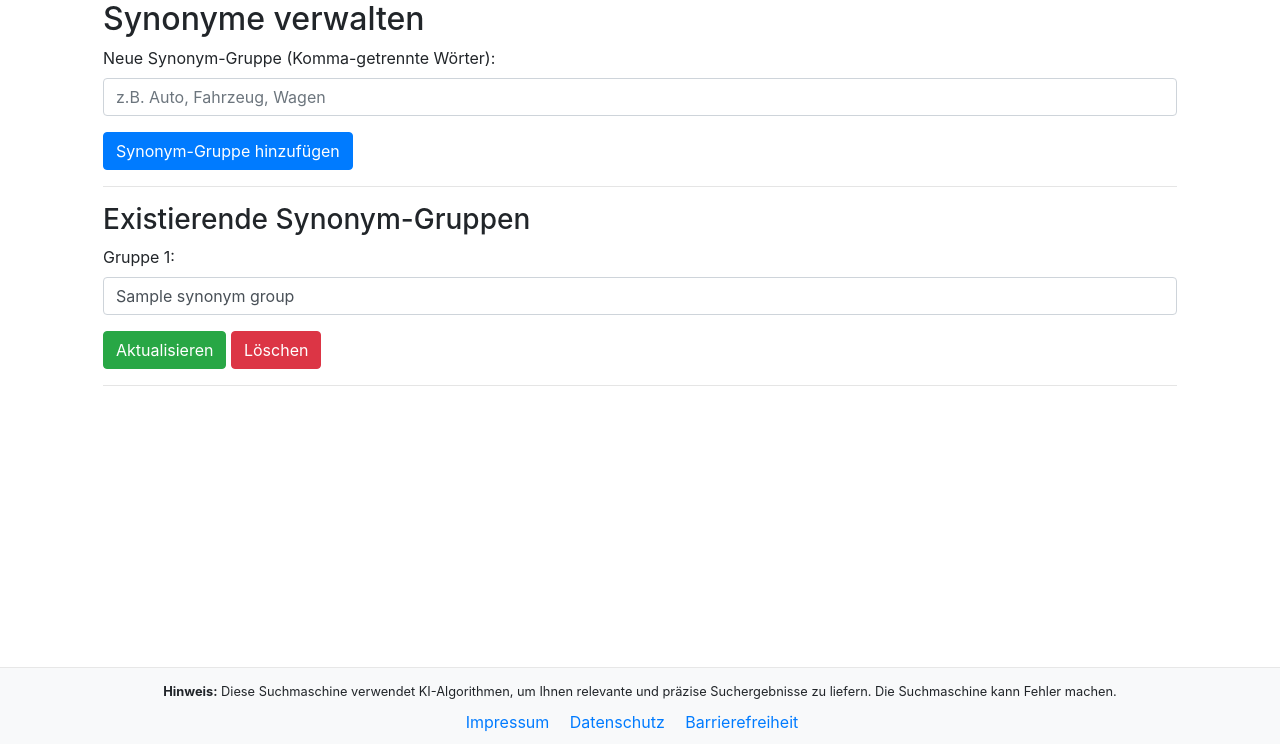
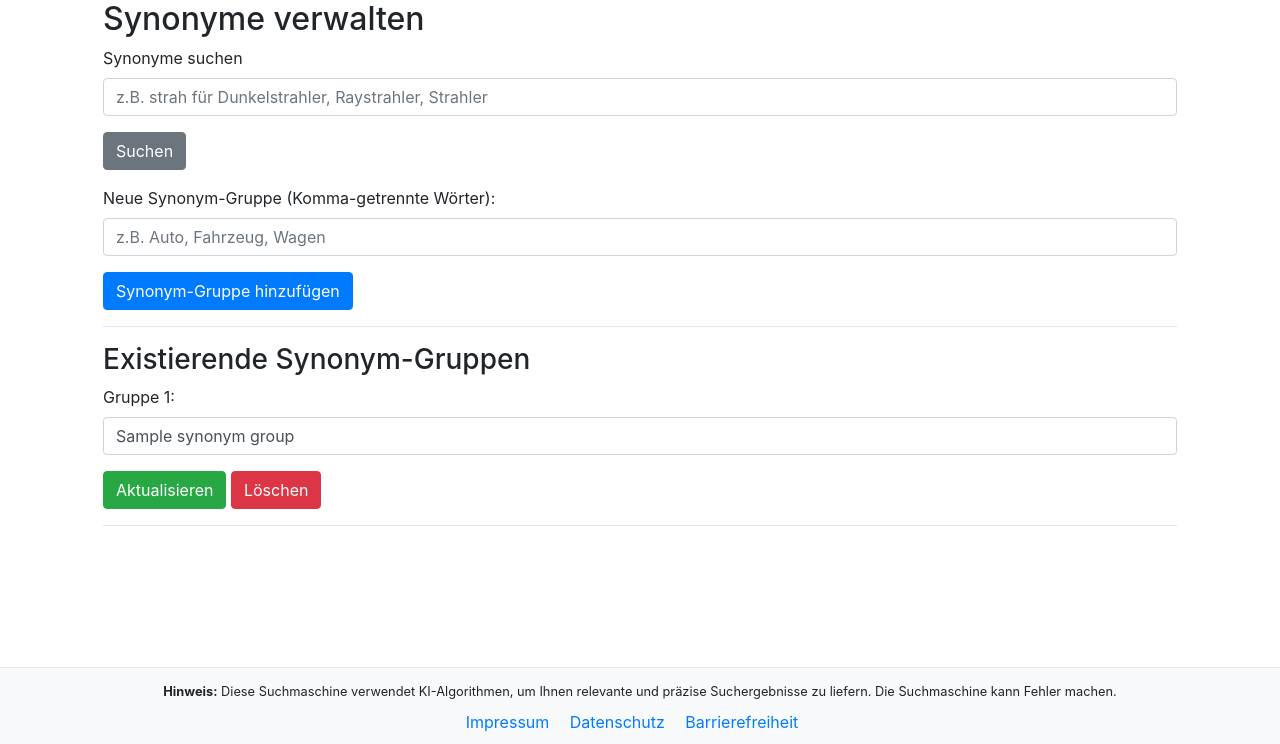
Before and after one commit to goodguyerik/RAG-Server-PAL, a Flask app: page /synonyms in a window 1280 px wide. Shown: the part 56-800 px from the top of the page. Run offline with Flask 3, Linux system fonts and the light colour scheme; the visitor is signed in with stand-in values (Sample User, id 1); a database or web service that is not in the repository returns one stand-in record (values such as "Sample title"); parts of the project's set-up code (start-up, migrations or seed data) failed here and were passed over; some libraries are stand-ins or nearby versions.

Commit message:
added synonym search

```diff
--- a/app.py
+++ b/app.py
@@ -6,6 +6,7 @@ import numpy as np
 import io
 import zipfile
 from flask import Flask, render_template, request, redirect, url_for, flash, session, send_from_directory, Response
+from markupsafe import Markup
 from flask import current_app as app
 from PIL import Image
 from functools import wraps  # New import for decorators
@@ -331,10 +332,21 @@ def serve_pdf(filename):
 def serve_video(filename):
     return send_from_directory("videos", filename)
 
+def highlight(text, q):
+    if not q:
+        return text
+    pattern = re.compile(re.escape(q), re.IGNORECASE)
+    return Markup(pattern.sub(lambda m: f"<mark>{m.group(0)}</mark>", text))
+
+app.jinja_env.filters['highlight'] = highlight
+
 @app.route('/synonyms', methods=['GET', 'POST'])
 @admin_required
 def synonyms_management():
     cursor = conn.cursor()
+    # carry over q for POST redirects and rendering
+    q = request.args.get('q', '', type=str)
+
     if request.method == 'POST':
         action = request.form.get('action')
         if action == 'add':
@@ -345,35 +357,59 @@ def synonyms_management():
                     cursor.execute("INSERT INTO synonym_groups DEFAULT VALUES RETURNING id")
                     group_id = cursor.fetchone()[0]
                     for word in word_list:
-                        cursor.execute("INSERT INTO synonyms (group_id, word) VALUES (%s, %s)", (group_id, word))
+                        cursor.execute(
+                            "INSERT INTO synonyms (group_id, word) VALUES (%s, %s)",
+                            (group_id, word)
+                        )
                     conn.commit()
+
         elif action == 'delete':
             group_id = request.form.get('group_id')
             if group_id:
                 cursor.execute("DELETE FROM synonym_groups WHERE id = %s", (group_id,))
                 conn.commit()
+
         elif action == 'update':
             group_id = request.form.get('group_id')
             words = request.form.get('words')
-            if group_id and words:
+            if group_id and words is not None:
                 cursor.execute("DELETE FROM synonyms WHERE group_id = %s", (group_id,))
                 word_list = [w.strip() for w in words.split(',') if w.strip()]
                 for word in word_list:
-                    cursor.execute("INSERT INTO synonyms (group_id, word) VALUES (%s, %s)", (group_id, word))
+                    cursor.execute(
+                        "INSERT INTO synonyms (group_id, word) VALUES (%s, %s)",
+                        (group_id, word)
+                    )
                 conn.commit()
+
         query_expansion.update_synonym_list(conn)
         flash("Synonyme aktualisiert!")
-        return redirect(url_for('synonyms_management'))
+        # keep search after actions
+        return redirect(url_for('synonyms_management', q=q) if q else url_for('synonyms_management'))
+
+    # GET: list groups (filtered if q present)
+    if q:
+        cursor.execute("""
+            SELECT sg.id,
+                   string_agg(s.word, ', ' ORDER BY s.word) AS words
+            FROM synonym_groups sg
+            JOIN synonyms s ON s.group_id = sg.id
+            WHERE s.word ILIKE %s
+            GROUP BY sg.id
+            ORDER BY sg.id;
+        """, (f"%{q}%",))
     else:
         cursor.execute("""
-            SELECT sg.id, string_agg(s.word, ', ') as words
+            SELECT sg.id,
+                   string_agg(s.word, ', ' ORDER BY s.word) AS words
             FROM synonym_groups sg
             JOIN synonyms s ON s.group_id = sg.id
             GROUP BY sg.id
-            ORDER BY sg.id
+            ORDER BY sg.id;
         """)
-        groups = cursor.fetchall()
-        return render_template('synonyms.html', groups=groups)
+
+    groups = cursor.fetchall()
+    return render_template('synonyms.html', groups=groups, q=q)
 
 @app.route('/download_all')
 @admin_required
--- a/templates/synonyms.html
+++ b/templates/synonyms.html
@@ -2,8 +2,25 @@
 {% block content %}
 <h2>Synonyme verwalten</h2>
 
+<!-- Search bar -->
+<form method="GET" action="{{ url_for('synonyms_management') }}" class="mb-3">
+  <div class="form-group">
+    <label for="q">Synonyme suchen</label>
+    <input type="text"
+           class="form-control"
+           id="q"
+           name="q"
+           placeholder="z.B. strah für Dunkelstrahler, Raystrahler, Strahler"
+           value="{{ q|default('') }}">
+  </div>
+  <button type="submit" class="btn btn-secondary">Suchen</button>
+  {% if q %}
+    <a class="btn btn-link" href="{{ url_for('synonyms_management') }}">Zurücksetzen</a>
+  {% endif %}
+</form>
+
 <!-- Form to add a new synonym group -->
-<form method="POST" action="{{ url_for('synonyms_management') }}">
+<form method="POST" action="{{ url_for('synonyms_management', q=q) }}">
     <input type="hidden" name="action" value="add">
     <div class="form-group">
         <label for="words">Neue Synonym-Gruppe (Komma-getrennte Wörter):</label>
@@ -13,13 +30,25 @@
 </form>
 
 <hr>
-<h3>Existierende Synonym-Gruppen</h3>
+<h3>
+  Existierende Synonym-Gruppen
+  {% if q %}<small class="text-muted">(Suche: “{{ q }}” — {{ groups|length }} Treffer)</small>{% endif %}
+</h3>
+
 {% for group in groups %}
-  <form method="POST" action="{{ url_for('synonyms_management') }}">
+  <form method="POST" action="{{ url_for('synonyms_management', q=q) }}">
       <div class="form-group">
           <label>Gruppe {{ group[0] }}:</label>
           <input type="hidden" name="group_id" value="{{ group[0] }}">
-          <input type="text" class="form-control" name="words" value="{{ group[1] }}">
+          {# highlight q inside the words string #}
+          <input type="text"
+                 class="form-control"
+                 name="words"
+                 value="{{ group[1] }}"
+                 >
+          <small class="form-text text-muted">
+            {% if q %}Treffer hervorgehoben: {{ group[1]|highlight(q)|safe }}{% endif %}
+          </small>
       </div>
       <button type="submit" name="action" value="update" class="btn btn-success">Aktualisieren</button>
       <button type="submit" name="action" value="delete" class="btn btn-danger">Löschen</button>
```
